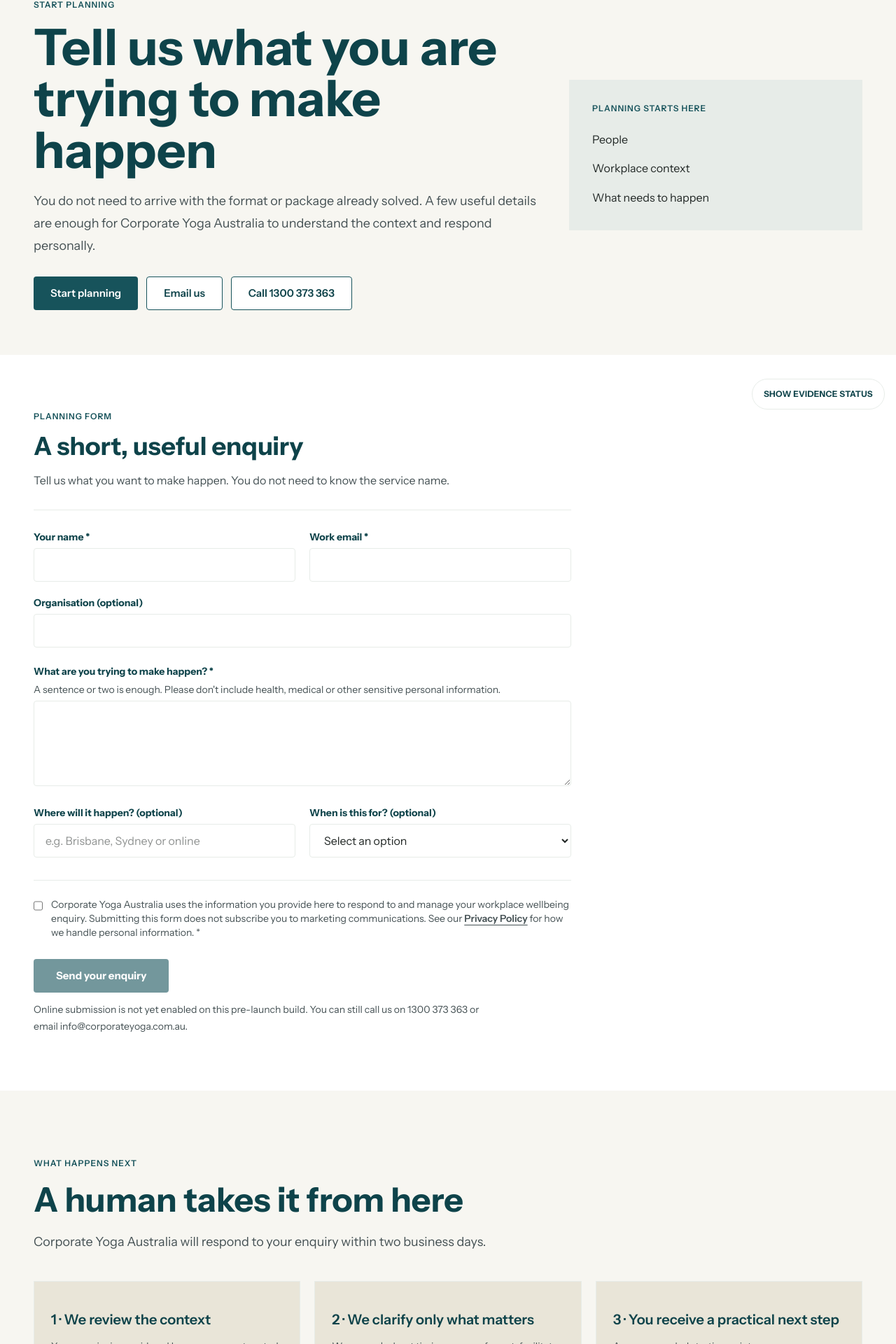
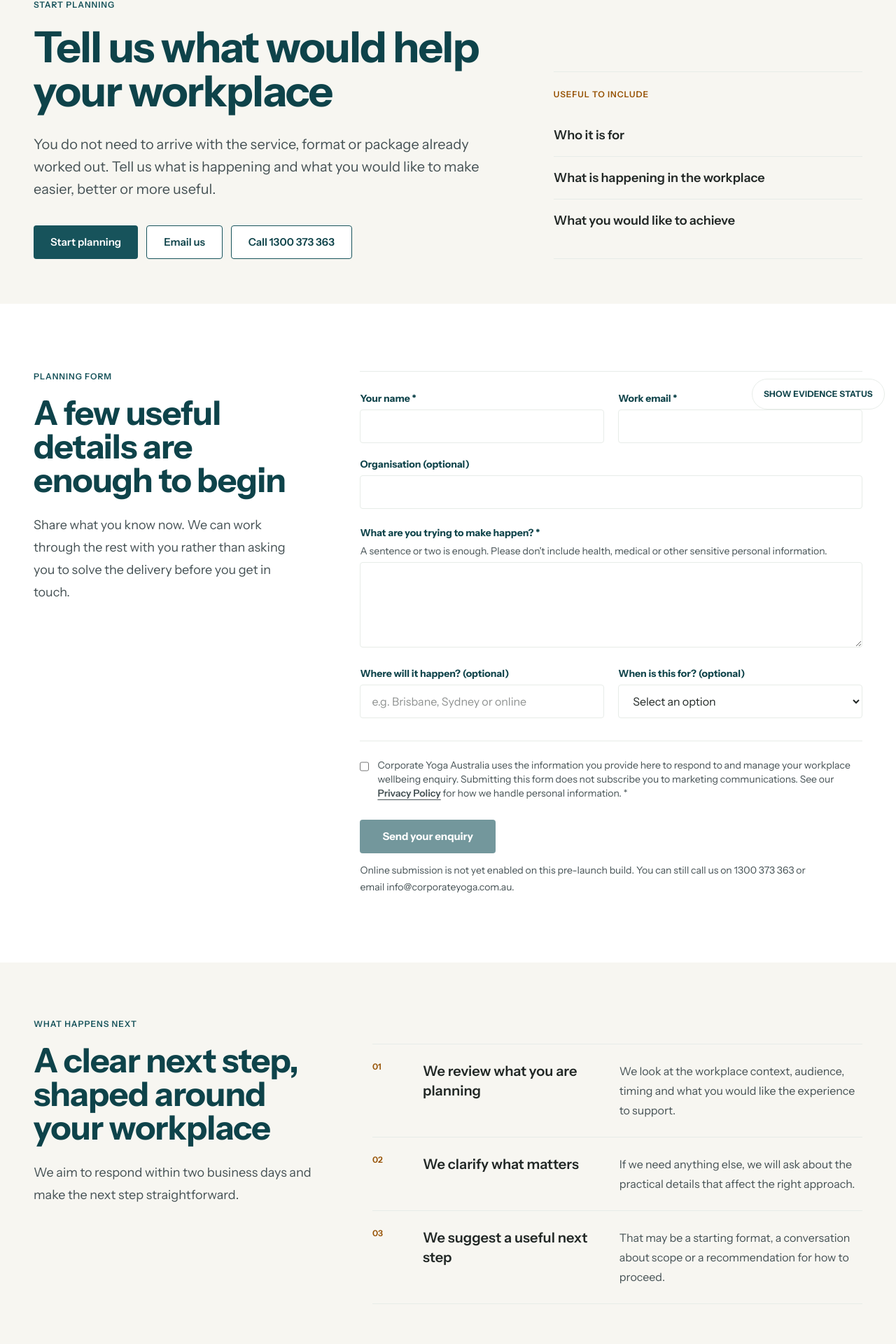
Before and after one commit to glennhammond/cya-website-prototype, a Next.js app: page /contact in a window 1280 px wide. Shown: the part 199-2119 px from the top of the page at 70% size. Built offline with nearby package versions, Linux system fonts and the light colour scheme.

Commit message:
Refine contact page experience

```diff
--- a/app/contact/page.tsx
+++ b/app/contact/page.tsx
@@ -4,7 +4,6 @@
 import { ConsultationForm } from "@/components/ConsultationForm";
 import {
   ProductionAction,
-  ProductionCard,
   ProductionContainer,
   ProductionKicker,
 } from "@/components/ProductionPrimitives";
@@ -17,6 +16,12 @@
     "Tell Corporate Yoga Australia what needs to happen and begin planning a useful workplace wellbeing experience.",
   alternates: { canonical: "/contact" },
 };
+
+const nextSteps = [
+  ["01", "We review what you are planning", "We look at the workplace context, audience, timing and what you would like the experience to support."],
+  ["02", "We clarify what matters", "If we need anything else, we will ask about the practical details that affect the right approach."],
+  ["03", "We suggest a useful next step", "That may be a starting format, a conversation about scope or a recommendation for how to proceed."],
+] as const;
 
 export default async function ContactPage({
   searchParams,
@@ -31,79 +36,71 @@
     <>
       <BreadcrumbStructuredData items={[{ name: "Contact", path: "/contact" }]} />
       <Breadcrumbs items={[{ label: "Home", href: "/" }, { label: "Contact" }]} />
-      <section className="bg-[var(--cya-surface-page)] py-10 sm:py-14 lg:py-16">
-        <ProductionContainer className="grid min-w-0 gap-8 lg:grid-cols-[1.4fr_0.8fr] lg:items-center">
-          <div className="min-w-0">
+
+      <section className="bg-[var(--cya-surface-page)] py-12 sm:py-14 lg:py-16">
+        <ProductionContainer className="grid gap-10 lg:grid-cols-[minmax(0,1fr)_minmax(20rem,0.65fr)] lg:items-end lg:gap-16">
+          <div>
             <ProductionKicker>Start planning</ProductionKicker>
-            <h1 className="mt-4 max-w-4xl text-[clamp(2.5rem,11vw,4.5rem)] font-bold leading-[1.02]">
+            <h1 className="mt-5 max-w-4xl text-[clamp(3rem,4.8vw,4.55rem)] font-bold leading-[1.03] tracking-[-0.025em] text-[var(--cya-teal-dark)]">
               {contextualLabel
                 ? `Tell us about ${contextualLabel.toLowerCase()}`
-                : "Tell us what you are trying to make happen"}
+                : "Tell us what would help your workplace"}
             </h1>
-            <p className="mt-5 max-w-3xl text-lg leading-8 text-[var(--cya-body)]">
-              You do not need to arrive with the format or package already solved. A few useful details are enough
-              for Corporate Yoga Australia to understand the context and respond personally.
+            <p className="mt-7 max-w-3xl text-xl leading-8 text-[var(--cya-body)]">
+              You do not need to arrive with the service, format or package already worked out. Tell us what is happening and what you would like to make easier, better or more useful.
             </p>
-            <div className="mt-7 flex flex-col gap-3 sm:flex-row">
+            <div className="mt-9 flex flex-col gap-3 sm:flex-row sm:flex-wrap">
               <ProductionAction href="#planning-form">Start planning</ProductionAction>
-              <ProductionAction href="mailto:info@corporateyoga.com.au" style="secondary">
-                Email us
-              </ProductionAction>
-              <ProductionAction href="tel:1300373363" style="secondary">
-                Call 1300 373 363
-              </ProductionAction>
+              <ProductionAction href="mailto:info@corporateyoga.com.au" style="secondary">Email us</ProductionAction>
+              <ProductionAction href="tel:1300373363" style="secondary">Call 1300 373 363</ProductionAction>
             </div>
           </div>
-          <aside className="hidden border border-[var(--cya-divider)] bg-[var(--cya-surface-subtle)] p-8 lg:block">
-            <ProductionKicker>Planning starts here</ProductionKicker>
-            <ul className="mt-6 space-y-4">
-              <li>People</li>
-              <li>Workplace context</li>
-              <li>What needs to happen</li>
-            </ul>
+
+          <aside className="border-y border-[var(--cya-divider)] py-6">
+            <p className="text-xs font-semibold uppercase tracking-[0.08em] text-[var(--cya-ochre-ink)]">Useful to include</p>
+            <div className="mt-5 divide-y divide-[var(--cya-divider)]">
+              <p className="py-4 text-lg font-semibold text-[var(--cya-charcoal)]">Who it is for</p>
+              <p className="py-4 text-lg font-semibold text-[var(--cya-charcoal)]">What is happening in the workplace</p>
+              <p className="py-4 text-lg font-semibold text-[var(--cya-charcoal)]">What you would like to achieve</p>
+            </div>
           </aside>
         </ProductionContainer>
       </section>
-      <section
-        id="planning-form"
-        className="scroll-mt-24 bg-white pb-14 pt-4 sm:pb-20 sm:pt-6 lg:py-20"
-      >
-        <ProductionContainer className="min-w-0">
-          <ProductionKicker>Planning form</ProductionKicker>
-          <h2 className="mt-3 max-w-3xl text-2xl font-bold leading-tight sm:text-3xl lg:text-4xl">
-            A short, useful enquiry
-          </h2>
-          <p className="mt-3 max-w-3xl text-base leading-7 text-[var(--cya-body)]">
-            Tell us what you want to make happen. You do not need to know the service name.
-          </p>
-          <div className="mt-7 max-w-3xl border-t border-[var(--cya-divider)] pt-7">
+
+      <section id="planning-form" className="scroll-mt-24 bg-white py-16 sm:py-20 lg:py-24">
+        <ProductionContainer className="grid gap-12 lg:grid-cols-[minmax(18rem,0.7fr)_minmax(0,1.3fr)] lg:gap-20">
+          <div>
+            <ProductionKicker>Planning form</ProductionKicker>
+            <h2 className="mt-5 max-w-xl text-4xl font-bold tracking-[-0.018em] text-[var(--cya-teal-dark)] lg:text-5xl">
+              A few useful details are enough to begin
+            </h2>
+            <p className="mt-6 max-w-xl text-lg leading-8 text-[var(--cya-body)]">
+              Share what you know now. We can work through the rest with you rather than asking you to solve the delivery before you get in touch.
+            </p>
+          </div>
+          <div className="border-t border-[var(--cya-divider)] pt-7">
             <ConsultationForm initialInterest={interest} submissionEnabled={submissionEnabled} />
           </div>
         </ProductionContainer>
       </section>
-      <section className="bg-[var(--cya-surface-page)] py-20 lg:py-24">
+
+      <section className="bg-[var(--cya-surface-page)] py-16 lg:py-20">
         <ProductionContainer>
           <ProductionKicker>What happens next</ProductionKicker>
-          <h2 className="mt-5 text-4xl font-bold lg:text-5xl">A human takes it from here</h2>
-          <p className="mt-5 max-w-3xl text-lg leading-8 text-[var(--cya-body)]">
-            Corporate Yoga Australia will respond to your enquiry within two business days.
-          </p>
-          <div className="mt-10 grid gap-5 md:grid-cols-3">
-            <ProductionCard
-              title="1 · We review the context"
-              body="Your enquiry is considered by a person—not routed through an automated recommendation engine."
-              tone="paper"
-            />
-            <ProductionCard
-              title="2 · We clarify only what matters"
-              body="We may ask about timing, access, format, facilitator needs or internal approval."
-              tone="paper"
-            />
-            <ProductionCard
-              title="3 · You receive a practical next step"
-              body="A recommended starting point, scope or conversation—without pressure to buy a program."
-              tone="paper"
-            />
+          <div className="mt-5 grid gap-8 lg:grid-cols-[minmax(0,0.75fr)_minmax(0,1.25fr)] lg:gap-16">
+            <div>
+              <h2 className="max-w-xl text-4xl font-bold tracking-[-0.018em] text-[var(--cya-teal-dark)] lg:text-5xl">A clear next step, shaped around your workplace</h2>
+              <p className="mt-6 max-w-xl text-lg leading-8 text-[var(--cya-body)]">We aim to respond within two business days and make the next step straightforward.</p>
+            </div>
+            <div className="border-t border-[var(--cya-divider)]">
+              {nextSteps.map(([number, title, body]) => (
+                <article key={number} className="grid gap-3 border-b border-[var(--cya-divider)] py-6 md:grid-cols-[3rem_0.85fr_1.15fr] md:gap-6">
+                  <p className="text-xs font-semibold text-[var(--cya-ochre-ink)]">{number}</p>
+                  <h3 className="text-xl font-semibold leading-7 text-[var(--cya-charcoal)]">{title}</h3>
+                  <p className="leading-7 text-[var(--cya-body)]">{body}</p>
+                </article>
+              ))}
+            </div>
           </div>
         </ProductionContainer>
       </section>
```
